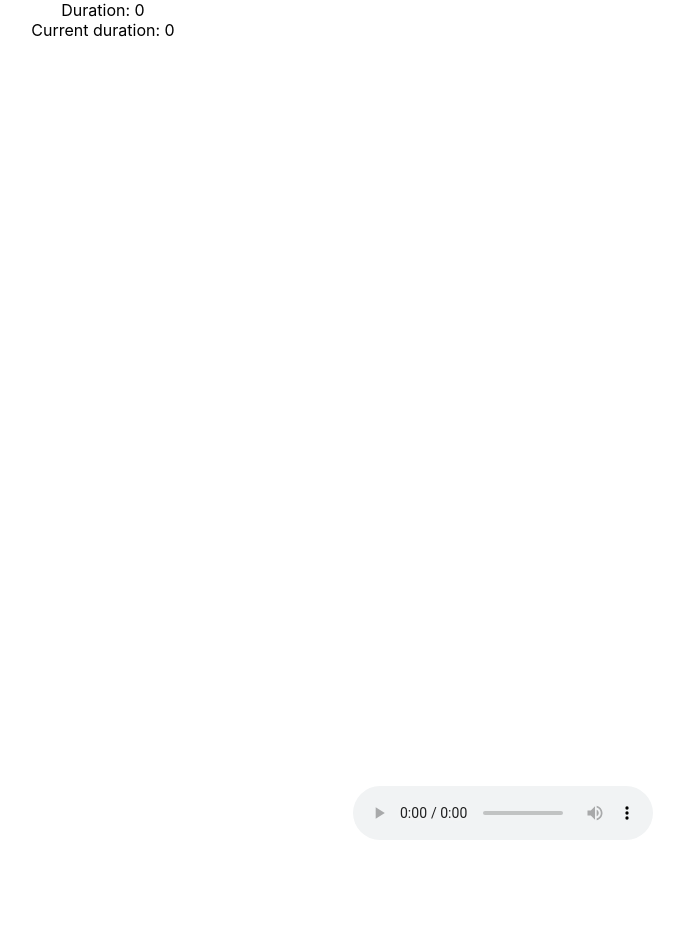
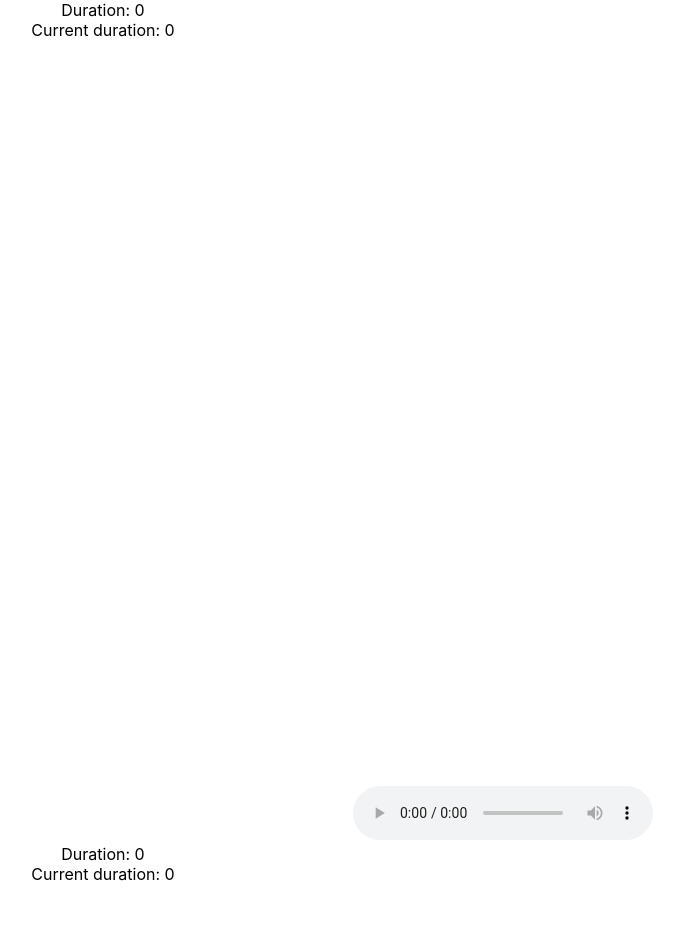
Before and after one commit to maletsden/vigilant-enigma, a React (Create React App) app: page / in a window 1280 px wide. Shown: the top 952 px of the page, without its empty margins (537-1221 px from the left). Before the commit the page ends 844 px from the top, so only its background shows below. Built offline with nearby package versions, Linux system fonts and the light colour scheme.

Commit message:
feat: added possibility to add calculated chords

```diff
--- a/src/App.js
+++ b/src/App.js
@@ -5,7 +5,16 @@ import Player from "./components/Player/Player";
 function App() {
   return (
     <div className="App">
-      <Player size={800} audioSrc="/track.mp3"/>
+      <Player size={800} audioSrc="/jack-over.mp3" chordsData={[]}/>
+      <Player size={800} audioSrc="/jack-over.mp3" chordsData={[
+        [10.38, 72.62],
+        [40.59, 141.5],
+        [44.34, 91.12],
+        [49.03, 186.84],
+        [49.06, 95.84],
+        [57.5, 187.56],
+        [95.25, 149.38]
+      ]}/>
     </div>
   );
 }
--- a/src/components/Player/CirclePlayer.js
+++ b/src/components/Player/CirclePlayer.js
@@ -159,7 +159,7 @@ export default class CirclePlayer extends React.Component {
     this.renderedChords = new Array(this.intervalsNumber);
     this.renderedChordsData = new Array(this.intervalsNumber).fill(null).map(() => new Uint32Array(2));
 
-    for (let chordCoords of chordsData) {
+    for (let chordCoords of (this.chordsData.length ? this.chordsData : chordsData)) {
       // start point
       this.renderedChordsData[chordCoords[0]][0] = chordCoords[1];
       // probability
@@ -173,9 +173,10 @@ export default class CirclePlayer extends React.Component {
       this.renderedChords[chordCoords[0]] = this.renderedChords[chordCoords[1]] = this.createNewChord(chordCoords);
     }
   }
-  renderPlayer(samplesNumber) {
+  renderPlayer(samplesNumber, chordsData) {
     this.intervalsNumber = samplesNumber;
 
+    this.chordsData = chordsData;
     this.createArcs(samplesNumber);
     this.createChords();
   }
--- a/src/components/Player/Player.js
+++ b/src/components/Player/Player.js
@@ -38,7 +38,8 @@ export default class Player extends React.Component {
 
       if (!this.circleRendered) {
         this.circleArcNumber = parseInt(this.state.duration) * Math.floor(1000 / this.circleArcDuration);
-        this.circlePlayerRef.current.renderPlayer(this.circleArcNumber);
+        const chordsData = this.chordsDataTimeToArcs();
+        this.circlePlayerRef.current.renderPlayer(this.circleArcNumber, chordsData);
         this.circleRendered = true;
       }
     });
@@ -65,6 +66,13 @@ export default class Player extends React.Component {
     this.audioContextRef.current.currentTime = this.circleArcToAudioCurrentTime(arcIndex);
   }
 
+  chordsDataTimeToArcs() {
+    return this.props.chordsData.map(interval => [
+      ...interval.map(this.audioCurrentTimeToCircleArc.bind(this)),
+      Math.round(Math.random() * 100) // probability
+    ]);
+  }
+
   render() {
     return (
       <div>
```
Also changed, not shown: 1 other file (tests, documents, lock files or other folders).
